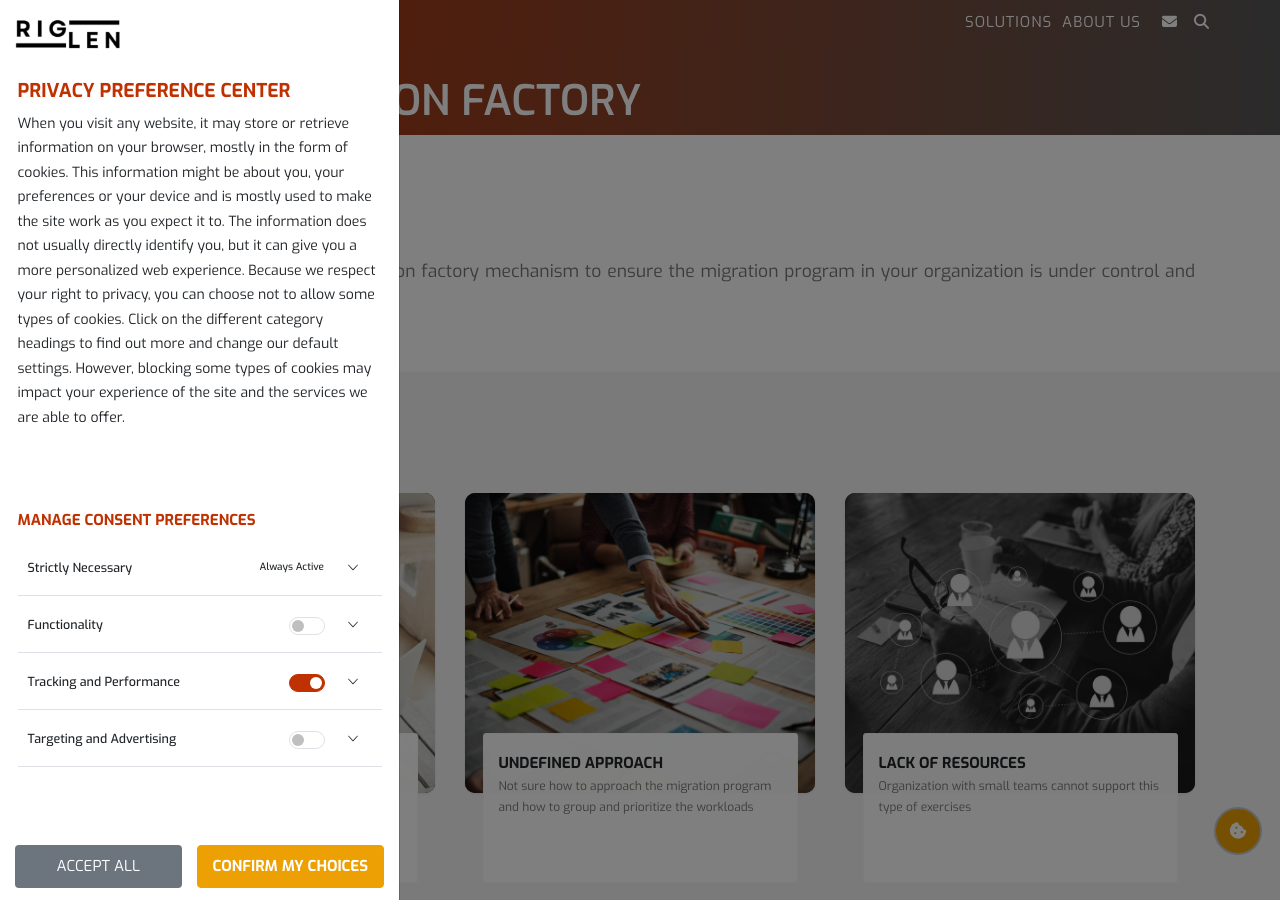
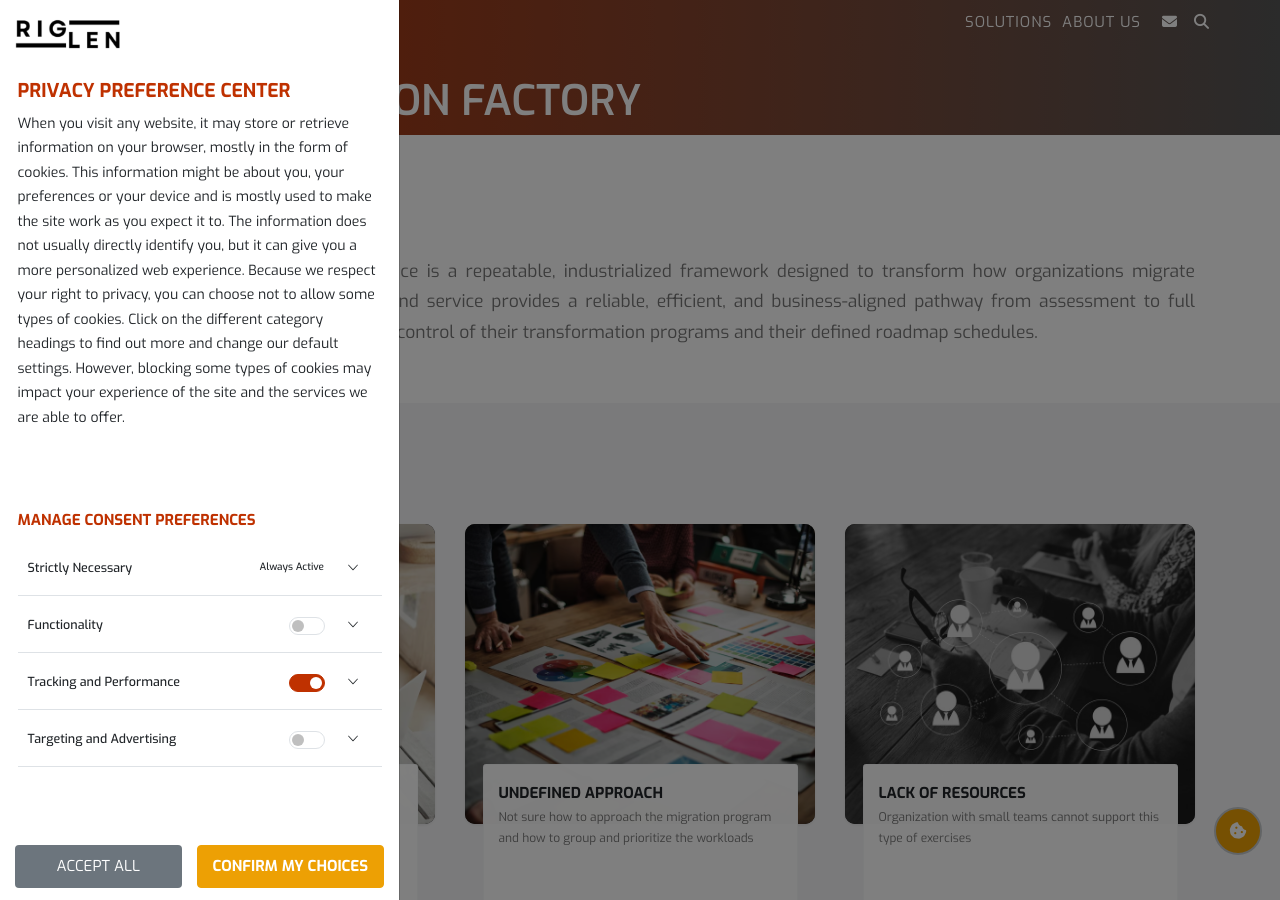
Before and after one commit to RiglenGroup/riglen.github.io, a Jekyll site: the page built from collections/_services/cloud_migration_factory.html, in a window 1280 px wide and 900 px high. Built offline with Jekyll 4.4.1, drawn with Linux system fonts in a browser that asks for light colours; a style sheet for code colours, icons or effects is not loaded; some of the changed text lies outside the part shown.

Commit message:
Fixing links and adding specialties to services

```diff
--- a/_layouts/service.html
+++ b/_layouts/service.html
@@ -88,27 +88,27 @@
 
   {{ content }}
 
-  {%- if page.featured.size > 0-%}
-  <section id="featured" class="featured py-5" style="min-height:450px;height:auto">
+  {%- if page.specialties.size > 0-%}
+  <section id="specialties" class="specialties py-5" style="min-height:450px;height:auto">
     <div class="container m-auto py-4">
       <div class="row mb-5">
-        <h2>Featured</h2>
+        <h2>Specialties</h2>
       </div>
       <div class="row row-cols-1 row-cols-sm-2 row-cols-md-3 g-3 justify-content-center">
         <div class="col col-md-4 mb-5 p-4">
           <!-- Tab navs -->
           <ul class="nav nav-pills nav-fill flex-column">
-            {%- for featured in page.featured %}
+            {%- for specialty in page.specialties %}
             <li class="nav-item pb-4" role="presentation">
               <button class="text-muted nav-link text-left p-3 {% if forloop.index == 1 %}active{% endif %}"
-                id="featured-{{ forloop.index }}-tab"
+                id="specialty-{{ forloop.index }}-tab"
                 data-bs-toggle="tab"
-                data-bs-target="#featured-{{ forloop.index }}"
+                data-bs-target="#specialty-{{ forloop.index }}"
                 type="button"
                 role="tab"
                 aria-controls="home"
                 aria-selected="true">
-                {{ featured.title }}
+                {{ specialty.title }}
             </button>
             </li>
             {%- endfor -%}
@@ -119,14 +119,14 @@
         <div class="col col-md-8 mb-5 p-4">
           <!-- Tab content -->
           <div class="tab-content">
-            {%- for featured in page.featured %}
+            {%- for specialty in page.specialties %}
             <div class="tab-pane {% if forloop.index == 1 %}active{% endif %}"
-              id="featured-{{ forloop.index }}"
+              id="specialty-{{ forloop.index }}"
               role="tabpanel"
-              aria-labelledby="featured-{{ forloop.index }}-tab">
+              aria-labelledby="specialty-{{ forloop.index }}-tab">
               <figure class="text-center">
-                <img src="{{ featured.img }}" class="figure-img img-fluid rounded object-fit-contain w-75" alt="{{ featured.title }}"/>
-                <figcaption class="figure-caption text-left pt-4">{{ featured.description | markdownify }}</figcaption>
+                <img src="{{ specialty.img }}" class="figure-img img-fluid rounded rounded-2 object-fit-contain w-75" alt="{{ specialty.title }}"/>
+                <figcaption class="figure-caption text-left pt-4 text-justify">{{ specialty.description | markdownify }}</figcaption>
               </figure>
             </div>
             {%- endfor -%}
--- a/collections/_services/cloud_migration_factory.html
+++ b/collections/_services/cloud_migration_factory.html
@@ -15,12 +15,15 @@
 tags:
 - migration
 - transformation
+- vmware
+- sap
+- oracle
 slug: cloud-migration-factory
 status: featured
 title: "Cloud Migration Factory"
 subtitle:
 description: |
-  Define a clear and well-known migration factory mechanism to ensure the migration program in your organization is under control and according to the roadmap schedule
+  Riglen's Cloud Migration Factory service is a repeatable, industrialized framework designed to transform how organizations migrate workloads to the cloud. This end-to-end service provides a reliable, efficient, and business-aligned pathway from assessment to full migration. Providing organizations full control of their transformation programs and their defined roadmap schedules.
 img: "/assets/img/876609d3-4024-4a49-b925-4c9dcd178412.avif"
 challenges:
 - title: Effort and Cost Uncertainty
@@ -60,4 +63,20 @@
   icon: fa-solid fa-seedling
   description: |
     Increasing the maturity level of your organization to start exploring modernization opportunities and how to develop new business products and services
+specialties:
+- title: SAP Migration
+  img: "/assets/img/4080c23e-02db-4aee-9e25-2d3fedc78d95.jpg"
+  description: |
+    The SAP Migration Specialty embodies Riglen's emphasis on governed execution, automation-led repeatability, and organization uplift, ensuring enterprises can migrate SAP workloads with confidence, efficiency, and strategic clarity.
+    Our model combines automation, proven methodologies, and best practices to deliver a seamless migration experience.
+- title: VMware Migration
+  img: "/assets/img/984014b1-3b29-4368-ba66-a7f4c22d398b.jpg"
+  description: |
+    Riglen Group's VMware Migration Specialty provides a structured, repeatable factory model to migration VMware-based workloads into modern cloud environments.
+    Our approach emphasizes governed execution, robust runbooks, and automation to ensure migrations are predictable, efficient, and aligned with business objectives.
+- title: Oracle Migration
+  img: "/assets/img/af1437b3-86cd-4f42-b36b-512eb2fe2661.jpg"
+  description: |
+    Our Oracle Migration Specialty industrializes the migration of Oracle databases and applications to the cloud through a factory model that emphasizes governed execution, automation, and repeatability.
+    Riglen Group's approach ensures that enterprises can migrate their Oracle workloads efficiently, and with minimal risk.
 ---
--- a/pages/about.html
+++ b/pages/about.html
@@ -372,7 +372,7 @@
                         <p class="card-text">{{ location.intro }}</p>
                         <form class="my-2">
                           {% for d in location.details %}
-                          <div class="row">
+                          <div class="row align-items-center">
                             {%- if d.link -%}
                             <a class="text-black col-sm-1 m-auto p-auto col-form-label text-decoration-none hover-zoom"
                                href="{{ d.link }}"
--- a/pages/about/brand.html
+++ b/pages/about/brand.html
@@ -47,7 +47,7 @@
 
       <div class="row mx-auto my-4 justify-content-center">
         <div class="text-muted text-justify">
-            <p>The logo is the principal identification of the Riglen's brand identity. Featuring all communications and products from the organization. For further information please refer to Riglen's <a href="/terms" class="text-decoration-none text-muted fw-bold">Terms and Conditions</a> to use its logo identity.</p>
+            <p>The logo is the principal identification of the Riglen's brand identity. Featuring all communications and products from the organization. For further information please refer to Riglen's <a href="/legal/terms" class="text-decoration-none text-muted fw-bold">Terms and Conditions</a> to use its logo identity.</p>
         </div>
       </div>
 
```
